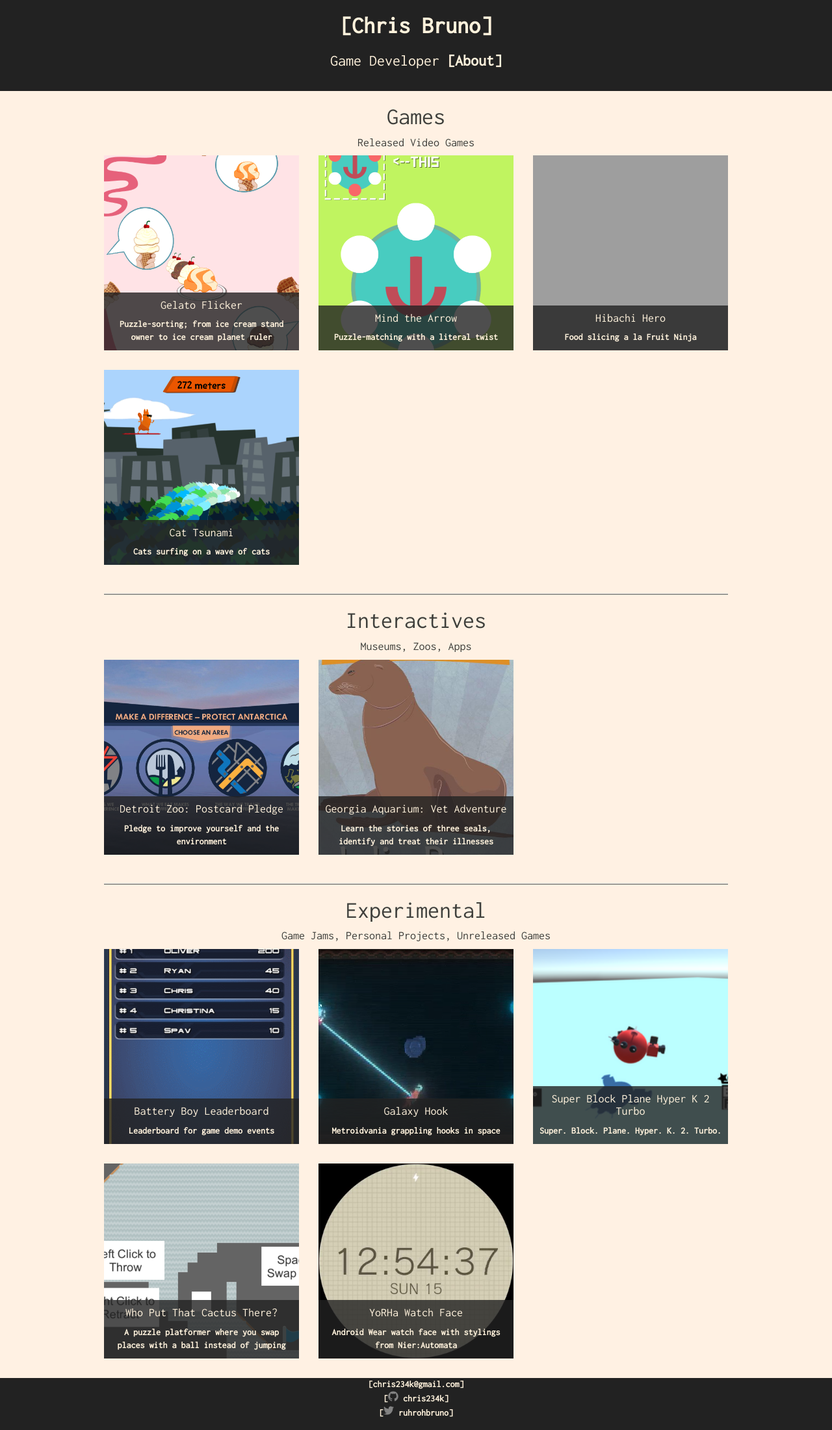
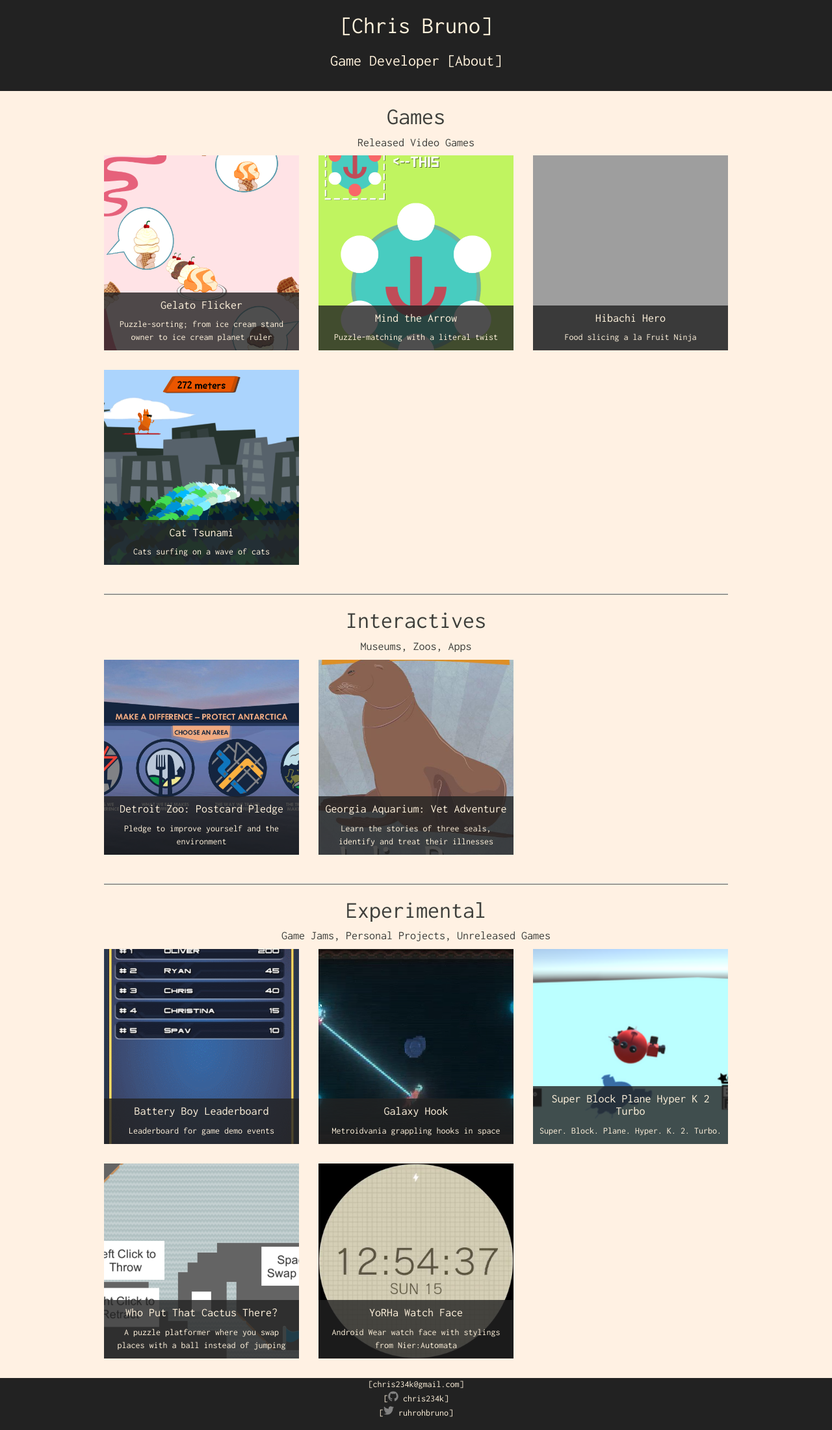
Before and after one commit to Chris234k/chris234k.github.io, a Jekyll site: the page built from index.html, in a window 1280 px wide. Shown: the whole page at 65% size. Built offline with Jekyll 4.4.1, drawn with Linux system fonts in a browser that asks for light colours; grey boxes are pictures that could not be loaded.

Commit message:
Revert "Bold text for hyperlinks. Need to let this one cook a little before I'm sure about it." Makes some of the links look really hard to read. Might be fine within pages only? May revisit at a later date.
This reverts commit bc0ba496a1db9ead3ad6d0a553977b0c3421ee2d.

```diff
--- a/assets/css/style.scss
+++ b/assets/css/style.scss
@@ -31,27 +31,22 @@
 // --
 a {
     color: #FFF2DC;
-    font-weight: bold;
 }
 
 a:hover {
     color: #71736C;
-    font-weight: bold;
 }
 
 a:active {
     color: #71736C;
-    font-weight: bold;
 }
 
 a:before {
     content: '[';
-    font-weight: bold;
 }
 
 a:after {
     content: ']';
-    font-weight: bold;
 }
 
 // a tag w/o [ link ] formatting
```
